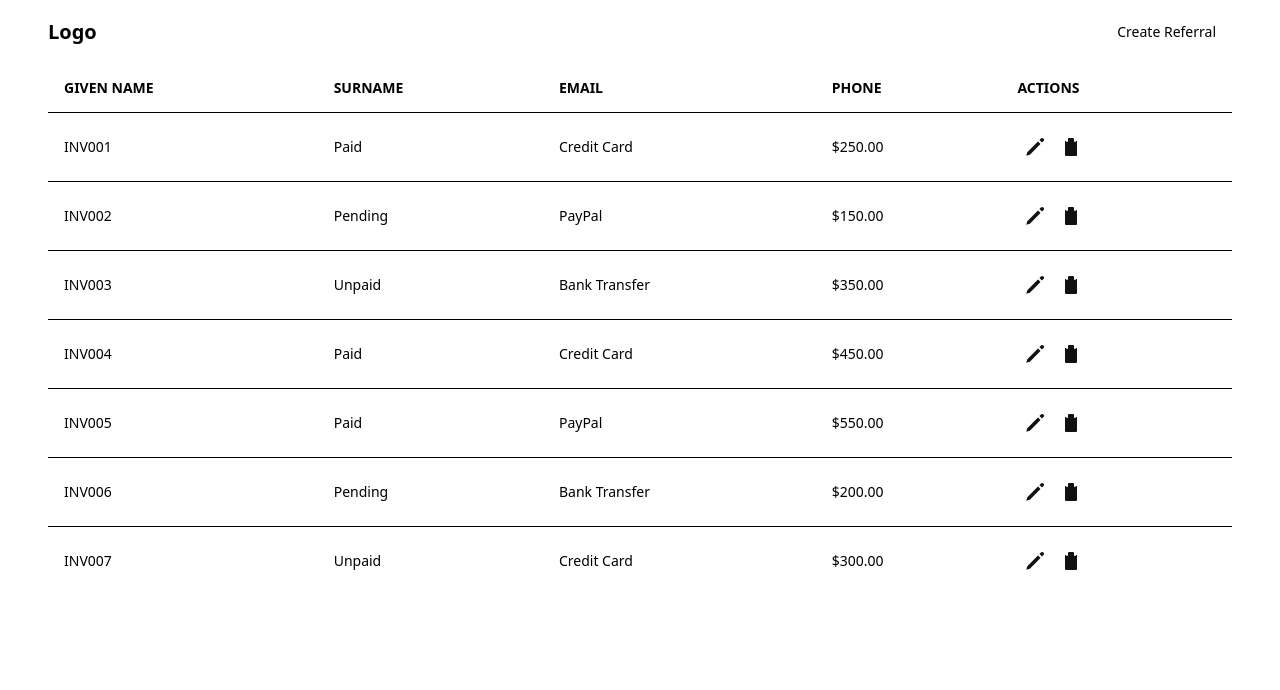
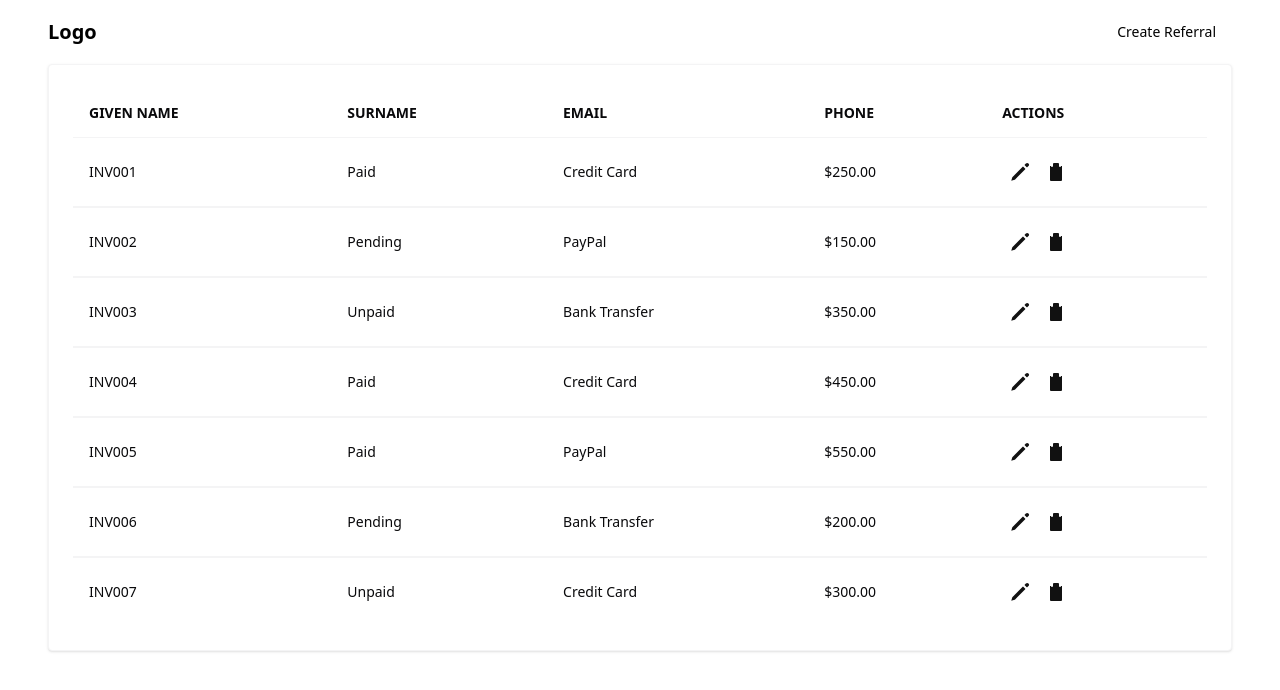
Before and after one commit to xxerick12xx/coding-sample, a React (Vite) app in the folder client/: page / in a window 1280 px wide. Shown: the top 690 px of the page. Built offline with nearby package versions, Linux system fonts and the light colour scheme.

Commit message:
referral page initial

```diff
--- a/client/src/App.tsx
+++ b/client/src/App.tsx
@@ -1,5 +1,5 @@
 import { BrowserRouter, Routes, Route } from "react-router";
-import { TablePage } from "./pages/";
+import { TablePage, CreateReferralPage } from "./pages/";
 import { Header } from "./components";
 import { Container } from "./ui";
 function App() {
@@ -9,6 +9,7 @@ function App() {
       <Container>
         <Routes>
           <Route index element={<TablePage />} />
+          <Route path="/create" element={<CreateReferralPage />} />
         </Routes>
       </Container>
     </BrowserRouter>
--- /dev/null
+++ b/client/src/pages/create-referral-page/index.tsx
@@ -0,0 +1,18 @@
+import { Button, Card, HeadingTag1, HeadingTag3 } from "./../../ui";
+
+const CreateReferralPage = () => {
+  return (
+    <Card>
+      <Card.Header>
+        <HeadingTag1>Create Referral</HeadingTag1>
+      </Card.Header>
+      <Card.Content>
+        <HeadingTag3 className="border-b">Personal Details</HeadingTag3>
+        <HeadingTag3>Address</HeadingTag3>
+        <Button>Create Referral</Button>
+      </Card.Content>
+    </Card>
+  );
+};
+
+export default CreateReferralPage;
--- a/client/src/pages/index.ts
+++ b/client/src/pages/index.ts
@@ -1 +1,2 @@
 export { default as TablePage } from "./table-page";
+export { default as CreateReferralPage } from "./create-referral-page";
--- a/client/src/pages/table-page/index.tsx
+++ b/client/src/pages/table-page/index.tsx
@@ -1,4 +1,4 @@
-import { Table, Button } from "./../../ui";
+import { Table, Button, Card } from "./../../ui";
 import { dummyData } from "./table-page.constant";
 import { Trash, Pencil } from "lucide-react";
 
@@ -16,7 +16,8 @@ const ActionComponents = () => {
 };
 function TablePage() {
   return (
-    <section>
+    <Card>
+      <Card.Content>
         <Table>
           <Table.Header>
             <Table.Row>
@@ -41,7 +42,8 @@ function TablePage() {
             ))}
           </Table.Body>
         </Table>
-    </section>
+      </Card.Content>
+    </Card>
   );
 }
 
--- a/client/src/ui/card.tsx
+++ b/client/src/ui/card.tsx
@@ -6,7 +6,7 @@ const Root = React.forwardRef<
 >(({ className, ...props }, ref) => (
   <div
     ref={ref}
-    className={`rounded border bg-card text-card-foreground shadow-sm ${
+    className={`rounded border border-muted bg-card text-card-foreground shadow-sm ${
       className ? className : ""
     }`}
     {...props}
@@ -56,11 +56,7 @@ const Content = React.forwardRef<
   HTMLDivElement,
   React.HTMLAttributes<HTMLDivElement>
 >(({ className, ...props }, ref) => (
-  <div
-    ref={ref}
-    className={`p-6 pt-0  ${className ? className : ""}`}
-    {...props}
-  />
+  <div ref={ref} className={`p-6  ${className ? className : ""}`} {...props} />
 ));
 Content.displayName = "Card.Content";
 
--- a/client/src/ui/heading-tag.tsx
+++ b/client/src/ui/heading-tag.tsx
@@ -6,16 +6,36 @@ export const HeadingTag1 = React.forwardRef<
 >(({ className, ...props }, ref) => (
   <h1
     ref={ref}
-    className={`text-3xl font-extrabold lg:text-4xl ${className}`}
+    className={`text-3xl font-extrabold lg:text-4xl ${
+      className ? className : ""
+    }`}
     {...props}
   />
 ));
 HeadingTag1.displayName = "HeadingTag1";
 
+export const HeadingTag3 = React.forwardRef<
+  HTMLHeadingElement,
+  React.HTMLAttributes<HTMLHeadingElement>
+>(({ className, ...props }, ref) => (
+  <h1
+    ref={ref}
+    className={`text-xl font-bold border-b-2 border-muted mb-4 ${
+      className ? className : ""
+    }`}
+    {...props}
+  />
+));
+HeadingTag3.displayName = "HeadingTag3";
+
 export const HeadingTag5 = React.forwardRef<
   HTMLHeadingElement,
   React.HTMLAttributes<HTMLHeadingElement>
 >(({ className, ...props }, ref) => (
-  <h1 ref={ref} className={`text-lg font-bold ${className}`} {...props} />
+  <h1
+    ref={ref}
+    className={`text-lg font-bold ${className ? className : ""}`}
+    {...props}
+  />
 ));
 HeadingTag5.displayName = "HeadingTag5";
--- a/client/src/ui/table.tsx
+++ b/client/src/ui/table.tsx
@@ -58,7 +58,7 @@ const Row = React.forwardRef<
 >(({ className, ...props }, ref) => (
   <tr
     ref={ref}
-    className={`border-b transition-colors hover:bg-muted/50 data-[state=selected]:bg-muted ${
+    className={`border-b-2 border-muted transition-colors hover:bg-muted/50 data-[state=selected]:bg-muted ${
       className ? className : ""
     }`}
     {...props}
```
Lines whose indentation alone changed are shown as unchanged.
